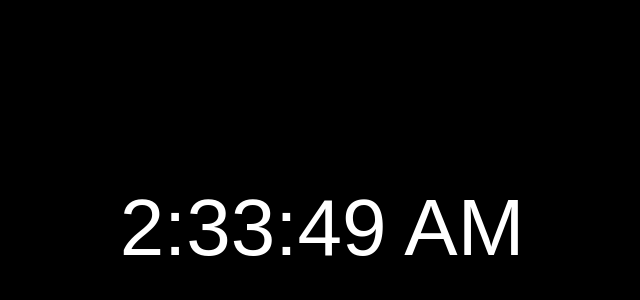
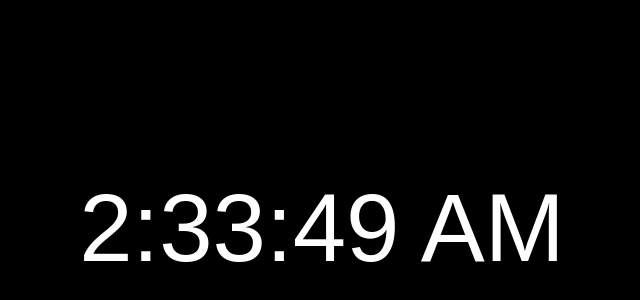
Before and after one commit to nikitaefremov224/ClockMoscow, a plain HTML site: page index.html in a window 1280 px wide. Shown: the part 172-472 px from the top of the page, without its empty margins (318-958 px from the left). Drawn offline with Linux system fonts and the light colour scheme.

Commit message:
Update index.html

```diff
--- a/index.html
+++ b/index.html
@@ -8,7 +8,7 @@
       body {
         background: black;
         color: white;
-        font-size: 80px;
+        font-size: 12vh;
         display: flex;
         justify-content: center;
         align-items: center;
```
